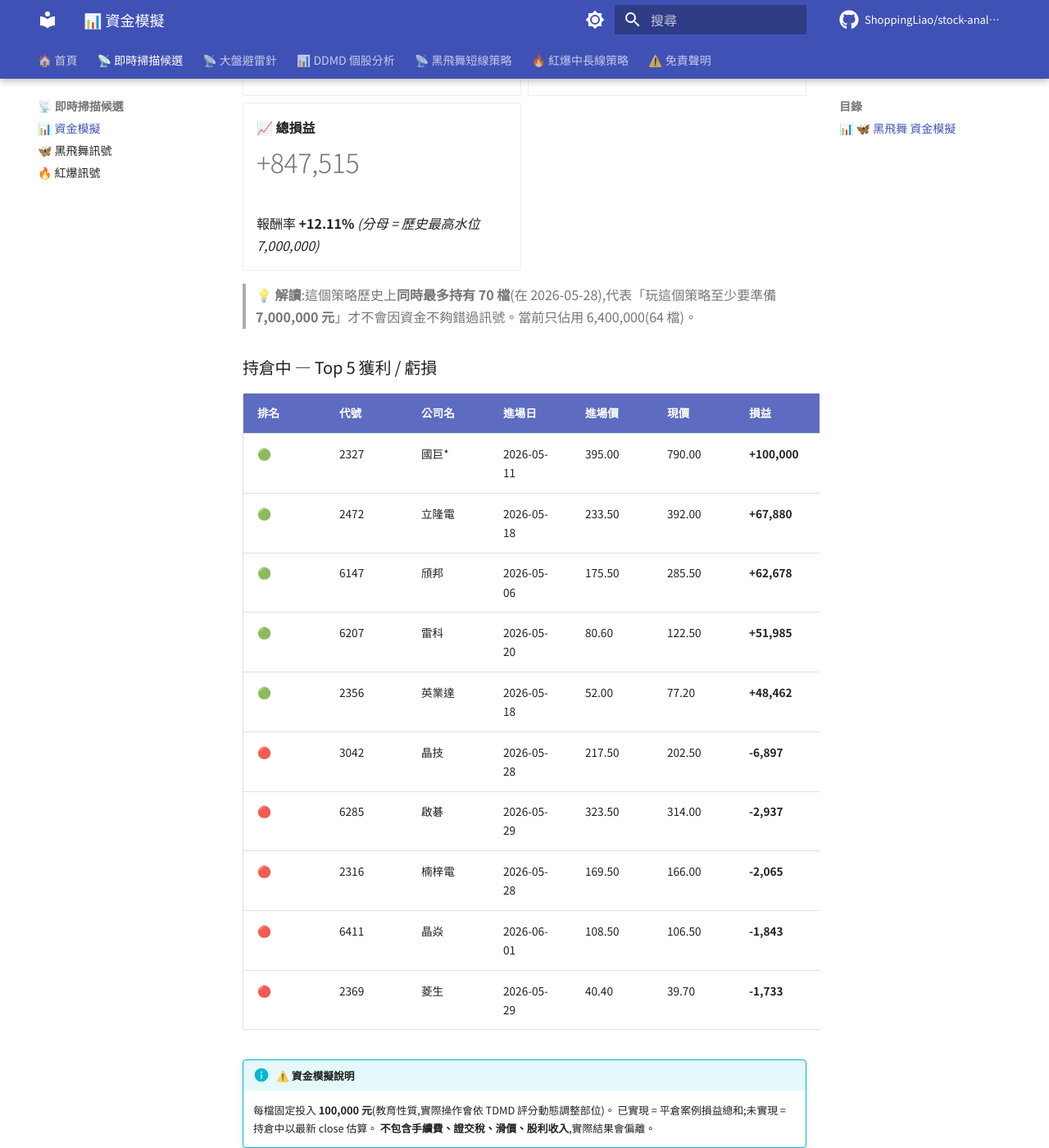
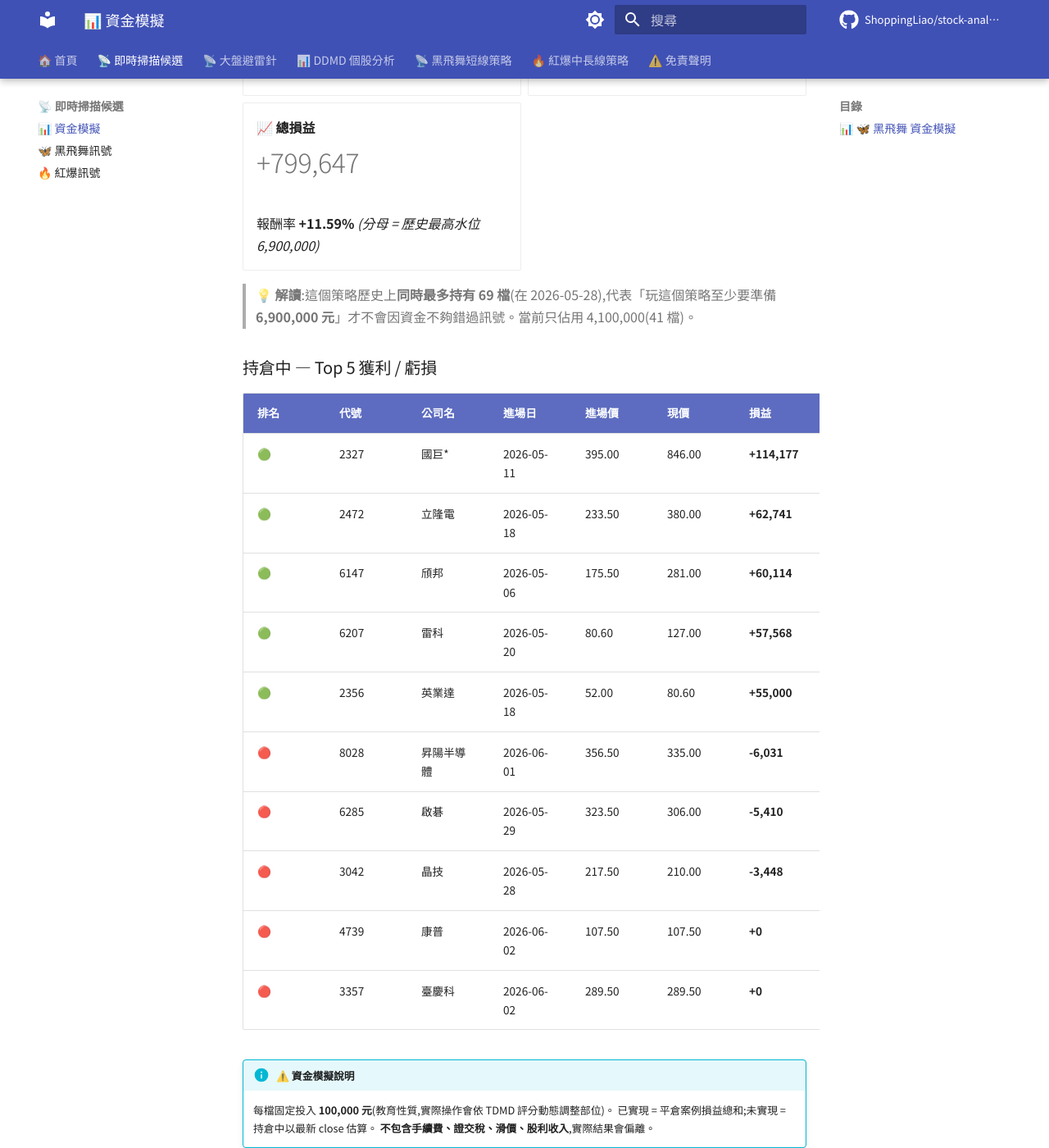
Before and after one commit to ShoppingLiao/stock-analysis-public, an MkDocs documentation site: the page built from docs/signals_capital.md, in a window 1280 px wide and 1400 px high, scrolled down 817 px. Shown: the whole window at 82% size. Built offline with MkDocs 1.6.1 and Material for MkDocs 9.7.7, drawn with Linux system fonts in a browser that asks for light colours; comment, search, counter and statistics services are not loaded; some of the changed text lies outside the part shown.

Commit message:
docs(signals): update BB + RB + capital (2026-06-02)

```diff
--- a/docs/signals_capital.md
+++ b/docs/signals_capital.md
@@ -17,52 +17,52 @@
 
 -   **💼 當前資金水位**
 
-    # 6,400,000
+    # 4,100,000
 
-    持倉 64 檔 × 100,000
+    持倉 41 檔 × 100,000
 
 -   **🌊 歷史最高水位**
 
-    # 7,000,000
+    # 6,900,000
 
-    同時持倉 **70 檔**(出現在 2026-05-28)
+    同時持倉 **69 檔**(出現在 2026-05-28)
 
 -   **🟢 已實現損益**
 
-    # +16,905
+    # -30,038
 
-    勝率 25.5% / 94 檔已平倉
+    勝率 23.7% / 114 檔已平倉
 
 -   **🟡 未實現損益**
 
-    # +830,610
+    # +829,684
 
-    持倉 64 檔(現價 vs 進場價)
+    持倉 41 檔(現價 vs 進場價)
 
 -   **📈 總損益**
 
-    # +847,515
+    # +799,647
 
-    報酬率 **+12.11%** _(分母 = 歷史最高水位 7,000,000)_
+    報酬率 **+11.59%** _(分母 = 歷史最高水位 6,900,000)_
 
 </div>
 
-> **💡 解讀**:這個策略歷史上**同時最多持有 70 檔**(在 2026-05-28),代表「玩這個策略至少要準備 **7,000,000 元**」才不會因資金不夠錯過訊號。當前只佔用 6,400,000(64 檔)。
+> **💡 解讀**:這個策略歷史上**同時最多持有 69 檔**(在 2026-05-28),代表「玩這個策略至少要準備 **6,900,000 元**」才不會因資金不夠錯過訊號。當前只佔用 4,100,000(41 檔)。
 
 ### 持倉中 — Top 5 獲利 / 虧損
 
 | 排名 | 代號 | 公司名 | 進場日 | 進場價 | 現價 | 損益 | 損益% |
 |------|------|--------|--------|--------|------|------|-------|
-| 🟢 | 2327 | 國巨* | 2026-05-11 | 395.00 | 790.00 | **+100,000** | **+100.00%** |
-| 🟢 | 2472 | 立隆電 | 2026-05-18 | 233.50 | 392.00 | **+67,880** | **+67.88%** |
-| 🟢 | 6147 | 頎邦 | 2026-05-06 | 175.50 | 285.50 | **+62,678** | **+62.68%** |
-| 🟢 | 6207 | 雷科 | 2026-05-20 | 80.60 | 122.50 | **+51,985** | **+51.99%** |
-| 🟢 | 2356 | 英業達 | 2026-05-18 | 52.00 | 77.20 | **+48,462** | **+48.46%** |
-| 🔴 | 3042 | 晶技 | 2026-05-28 | 217.50 | 202.50 | **-6,897** | **-6.90%** |
-| 🔴 | 6285 | 啟碁 | 2026-05-29 | 323.50 | 314.00 | **-2,937** | **-2.94%** |
-| 🔴 | 2316 | 楠梓電 | 2026-05-28 | 169.50 | 166.00 | **-2,065** | **-2.06%** |
-| 🔴 | 6411 | 晶焱 | 2026-06-01 | 108.50 | 106.50 | **-1,843** | **-1.84%** |
-| 🔴 | 2369 | 菱生 | 2026-05-29 | 40.40 | 39.70 | **-1,733** | **-1.73%** |
+| 🟢 | 2327 | 國巨* | 2026-05-11 | 395.00 | 846.00 | **+114,177** | **+114.18%** |
+| 🟢 | 2472 | 立隆電 | 2026-05-18 | 233.50 | 380.00 | **+62,741** | **+62.74%** |
+| 🟢 | 6147 | 頎邦 | 2026-05-06 | 175.50 | 281.00 | **+60,114** | **+60.11%** |
+| 🟢 | 6207 | 雷科 | 2026-05-20 | 80.60 | 127.00 | **+57,568** | **+57.57%** |
+| 🟢 | 2356 | 英業達 | 2026-05-18 | 52.00 | 80.60 | **+55,000** | **+55.00%** |
+| 🔴 | 8028 | 昇陽半導體 | 2026-06-01 | 356.50 | 335.00 | **-6,031** | **-6.03%** |
+| 🔴 | 6285 | 啟碁 | 2026-05-29 | 323.50 | 306.00 | **-5,410** | **-5.41%** |
+| 🔴 | 3042 | 晶技 | 2026-05-28 | 217.50 | 210.00 | **-3,448** | **-3.45%** |
+| 🔴 | 4739 | 康普 | 2026-06-02 | 107.50 | 107.50 | **+0** | **+0.00%** |
+| 🔴 | 3357 | 臺慶科 | 2026-06-02 | 289.50 | 289.50 | **+0** | **+0.00%** |
 
 !!! info "⚠️ 資金模擬說明"
     每檔固定投入 **100,000 元**(教育性質,實際操作會依 TDMD 評分動態調整部位)。
@@ -97,15 +97,15 @@
 
 -   **🟡 未實現損益**
 
-    # +1,778,462
+    # +1,690,349
 
     持倉 114 檔(現價 vs 進場價)
 
 -   **📈 總損益**
 
-    # +1,778,462
+    # +1,690,349
 
-    報酬率 **+15.60%** _(分母 = 歷史最高水位 11,400,000)_
+    報酬率 **+14.83%** _(分母 = 歷史最高水位 11,400,000)_
 
 </div>
 
@@ -115,16 +115,16 @@
 
 | 排名 | 代號 | 公司名 | 進場日 | 進場價 | 現價 | 損益 | 損益% |
 |------|------|--------|--------|--------|------|------|-------|
-| 🟢 | 2492 | 華新科 | 2026-05-13 | 200.00 | 416.00 | **+108,000** | **+108.00%** |
-| 🟢 | 3090 | 日電貿 | 2026-05-08 | 113.50 | 233.50 | **+105,727** | **+105.73%** |
-| 🟢 | 2478 | 大毅 | 2026-05-07 | 80.10 | 144.00 | **+79,775** | **+79.78%** |
-| 🟢 | 2472 | 立隆電 | 2026-05-12 | 223.00 | 392.00 | **+75,785** | **+75.78%** |
-| 🟢 | 6182 | 合晶 | 2026-05-08 | 56.90 | 97.00 | **+70,475** | **+70.47%** |
-| 🔴 | 4908 | 前鼎 | 2026-05-26 | 286.50 | 227.50 | **-20,593** | **-20.59%** |
-| 🔴 | 1785 | 光洋科 | 2026-05-07 | 185.00 | 157.00 | **-15,135** | **-15.14%** |
-| 🔴 | 3176 | 基亞 | 2026-05-22 | 37.25 | 32.45 | **-12,886** | **-12.89%** |
-| 🔴 | 3490 | 單井 | 2026-05-22 | 43.50 | 38.00 | **-12,644** | **-12.64%** |
-| 🔴 | 6208 | 日揚 | 2026-05-14 | 104.50 | 92.80 | **-11,196** | **-11.20%** |
+| 🟢 | 2492 | 華新科 | 2026-05-13 | 200.00 | 456.00 | **+128,000** | **+128.00%** |
+| 🟢 | 3090 | 日電貿 | 2026-05-08 | 113.50 | 220.00 | **+93,833** | **+93.83%** |
+| 🟢 | 6116 | 彩晶 | 2026-05-13 | 11.25 | 20.65 | **+83,556** | **+83.56%** |
+| 🟢 | 2478 | 大毅 | 2026-05-07 | 80.10 | 143.00 | **+78,527** | **+78.53%** |
+| 🟢 | 2472 | 立隆電 | 2026-05-12 | 223.00 | 380.00 | **+70,404** | **+70.40%** |
+| 🔴 | 1785 | 光洋科 | 2026-05-07 | 185.00 | 144.00 | **-22,162** | **-22.16%** |
+| 🔴 | 4908 | 前鼎 | 2026-05-26 | 286.50 | 232.00 | **-19,023** | **-19.02%** |
+| 🔴 | 3490 | 單井 | 2026-05-22 | 43.50 | 37.50 | **-13,793** | **-13.79%** |
+| 🔴 | 4923 | 力士 | 2026-05-28 | 48.85 | 42.20 | **-13,613** | **-13.61%** |
+| 🔴 | 3714 | 富采 | 2026-05-25 | 79.70 | 69.20 | **-13,174** | **-13.17%** |
 
 !!! info "⚠️ 資金模擬說明"
     每檔固定投入 **100,000 元**(教育性質,實際操作會依 TDMD 評分動態調整部位)。
@@ -139,37 +139,37 @@
 
 -   **💼 當前資金水位**
 
-    # 17,800,000
+    # 15,500,000
 
-    BB 6,400,000 + RB 11,400,000
+    BB 4,100,000 + RB 11,400,000
 
 -   **🌊 兩策略歷史最高水位**
 
-    # 18,400,000
+    # 18,300,000
 
-    BB peak 7,000,000(70 檔)+ RB peak 11,400,000(114 檔)
+    BB peak 6,900,000(69 檔)+ RB peak 11,400,000(114 檔)
 
 -   **🟢 已實現損益**
 
-    # +16,905
+    # -30,038
 
-    BB +16,905 + RB +0
+    BB -30,038 + RB +0
 
 -   **🟡 未實現損益**
 
-    # +2,609,072
+    # +2,520,034
 
-    BB +830,610 + RB +1,778,462
+    BB +829,684 + RB +1,690,349
 
 -   **📈 總損益**
 
-    # +2,625,977
+    # +2,489,996
 
-    報酬率 **+14.27%** _(分母 = 兩策略歷史最高水位)_
+    報酬率 **+13.61%** _(分母 = 兩策略歷史最高水位)_
 
 </div>
 
-> **💡 同時玩兩個策略至少要準備 18,400,000 元**(BB / RB 兩個獨立資金池)。
+> **💡 同時玩兩個策略至少要準備 18,300,000 元**(BB / RB 兩個獨立資金池)。
 
 **策略分工**:🦋 黑飛舞(短線 5MA 強勢回檔)+ 🔥 紅爆(中長線 400 日新高量爆 3x)
 
```
Also changed, not shown: docs/signals_black_butterfly.md (+97 -106 lines), docs/signals_red_burst.md (+16 -1 lines).
